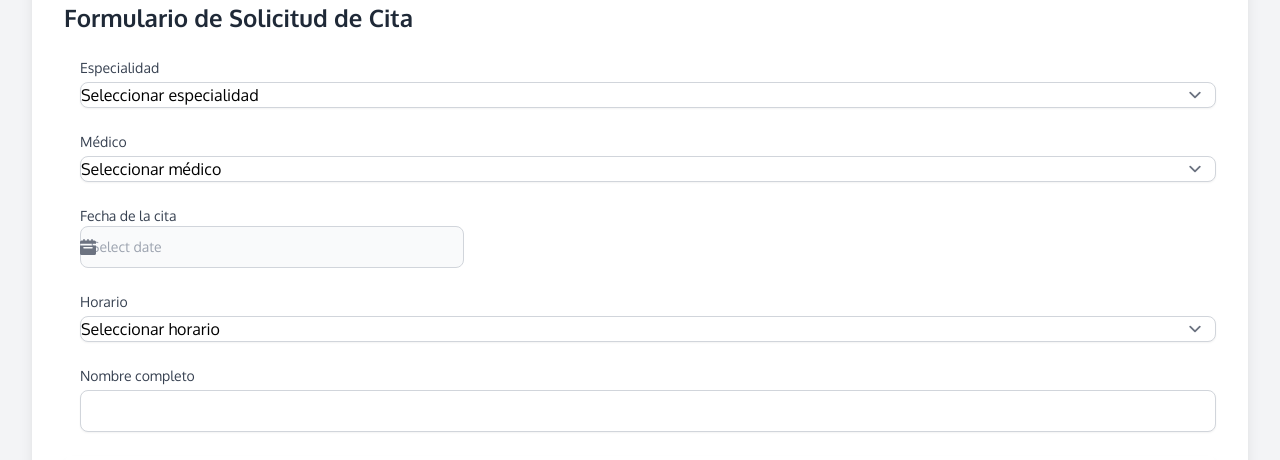
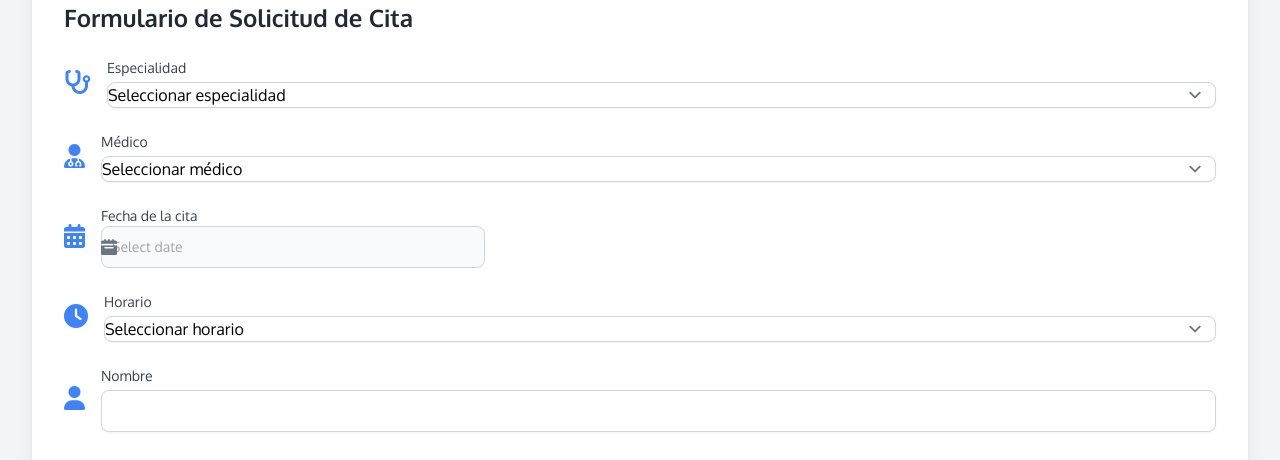
Before and after one commit to Nasborh/clinicaSanAntonio, a React (Vite) app in the folder my-project/: page /Citas in a window 1280 px wide. Shown: the part 314-774 px from the top of the page. Built offline with nearby package versions, Linux system fonts and the light colour scheme; a web font is replaced by a local one.

Commit message:
library_font_awesome

```diff
--- a/my-project/index.html
+++ b/my-project/index.html
@@ -1,18 +1,25 @@
 <!doctype html>
 <html lang="en">
+
 <head>
   <meta charset="UTF-8" />
   <link rel="icon" type="image/svg+xml" href="/favicon.png" />
   <link rel="preconnect" href="https://fonts.googleapis.com">
   <link rel="preconnect" href="https://fonts.gstatic.com" crossorigin>
-    <link href="https://fonts.googleapis.com/css2?family=Cabin:ital,wght@0,400..700;1,400..700&family=Fira+Sans+Condensed:ital,wght@0,100;0,200;0,300;0,400;0,500;0,600;0,700;0,800;0,900;1,100;1,200;1,300;1,400;1,500;1,600;1,700;1,800;1,900&family=Lato:ital,wght@0,100;0,300;0,400;0,700;0,900;1,100;1,300;1,400;1,700;1,900&family=Oxygen:wght@300;400;700&family=Playwrite+AU+SA:wght@100..400&family=Roboto+Mono:ital,wght@0,100..700;1,100..700&display=swap" rel="stylesheet">
+  <link
+    href="https://fonts.googleapis.com/css2?family=Cabin:ital,wght@0,400..700;1,400..700&family=Fira+Sans+Condensed:ital,wght@0,100;0,200;0,300;0,400;0,500;0,600;0,700;0,800;0,900;1,100;1,200;1,300;1,400;1,500;1,600;1,700;1,800;1,900&family=Lato:ital,wght@0,100;0,300;0,400;0,700;0,900;1,100;1,300;1,400;1,700;1,900&family=Oxygen:wght@300;400;700&family=Playwrite+AU+SA:wght@100..400&family=Roboto+Mono:ital,wght@0,100..700;1,100..700&display=swap"
+    rel="stylesheet">
   <meta name="viewport" content="width=device-width, initial-scale=1.0" />
   <link href="https://cdn.jsdelivr.net/npm/flowbite@2.5.2/dist/flowbite.min.css" rel="stylesheet" />
   <script src="https://cdn.jsdelivr.net/npm/flowbite@2.5.2/dist/flowbite.min.js"></script>
+  <script src="https://cdnjs.cloudflare.com/ajax/libs/font-awesome/6.7.2/css/all.min.css"></script>
+  <link rel="stylesheet" href="https://cdnjs.cloudflare.com/ajax/libs/font-awesome/6.7.2/css/all.min.css">
   <title>Clinica San Antonio</title>
 </head>
+
 <body>
   <div id="root"></div>
   <script type="module" src="/src/main.tsx"></script>
 </body>
+
 </html>
--- a/my-project/src/pages/Citas.tsx
+++ b/my-project/src/pages/Citas.tsx
@@ -91,7 +91,7 @@ export function Citas({ isOpen }) {
                                     <i className="fas fa-user text-blue-500 text-2xl"></i>
                                 </div>
                                 <div className="w-full">
-                                <label htmlFor="name" className="block text-sm font-medium text-gray-700">Nombre completo</label>
+                                    <label htmlFor="name" className="block text-sm font-medium text-gray-700">Nombre</label>
                                     <input type="text" id="name" name="name"
                                         className="mt-1 block w-full rounded-lg border-gray-300 shadow-sm focus:ring-blue-500 focus:border-blue-500"></input>
                                 </div>
```
Lines whose indentation alone changed are shown as unchanged.
